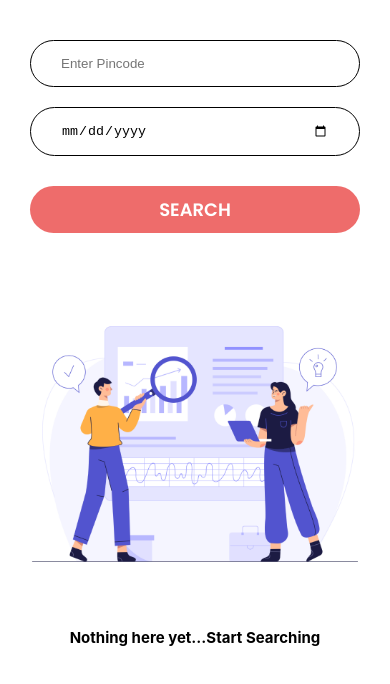
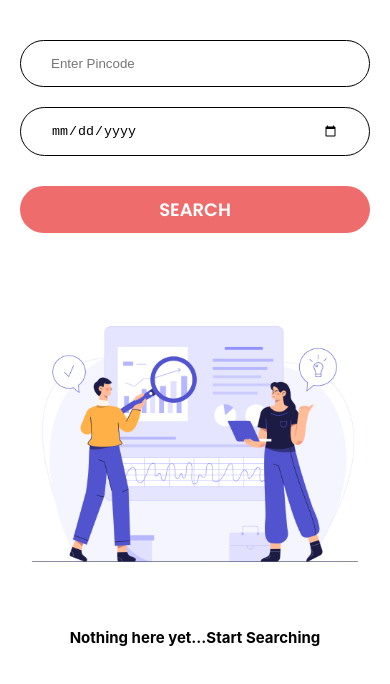
Before and after one commit to priyanka-gh/cowin, a React (Create React App) app: page /pincode in a window 390 px wide. Shown: the top 684 px of the page. Built offline with nearby package versions, Linux system fonts and the light colour scheme.

Commit message:
responsive

```diff
--- a/src/Components/District/District.css
+++ b/src/Components/District/District.css
@@ -53,7 +53,6 @@
 @media screen and (max-width: 600px) {
     .header_container {
         flex-direction: column;
-        padding: 0 3rem;
     }
 
     .left,.right{
@@ -64,7 +63,6 @@
     }
     .left input{
         width: 100%;
-        margin: 1rem 0;
     }
 
     .right button{
--- a/src/Components/District/District.js
+++ b/src/Components/District/District.js
@@ -33,7 +33,7 @@ const District = () => {
                         <div className="header_container">
                             <div className="left">
                                 <input ref={districtIdRef} type="text" placeholder="Enter Distric ID"/>
-                                <input ref={dateRef} type="date" placeholder="Select Date"/>
+                                <input ref={dateRef} type="date" placeholder="dd-mm-yyyy"/>
                             </div>
                             <div className="right">
                                 <button type='submit' onClick={onSearch}>SEARCH</button>
--- a/src/Components/Pincode/Pincode.css
+++ b/src/Components/Pincode/Pincode.css
@@ -53,7 +53,7 @@
 @media screen and (max-width: 600px) {
     .header_container {
         flex-direction: column;
-        padding: 0 3rem;
+        padding: 0 2rem;
     }
 
     .left {
--- a/src/Components/Pincode/Pincode.js
+++ b/src/Components/Pincode/Pincode.js
@@ -33,7 +33,7 @@ const Pincode = () => {
                         <div className="header_container">
                             <div className="left">
                                 <input ref={pincodeRef} type="text" placeholder="Enter Pincode"/>
-                                <input ref={dateRef} type="date" placeholder="Select Date"/>
+                                <input ref={dateRef} type="date" placeholder="dd-mm-yyyy"/>
                             </div>
                             <div className="right">
                                 <button type='submit' onClick={onSearch}>SEARCH</button>
```
